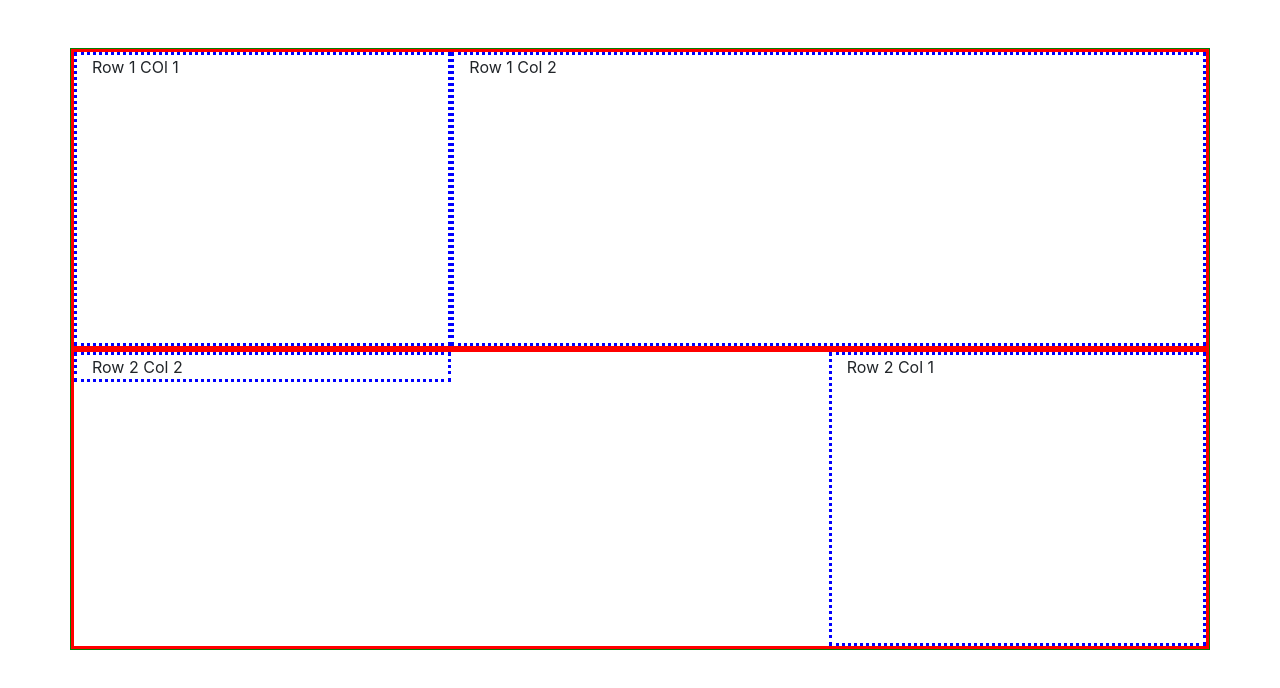
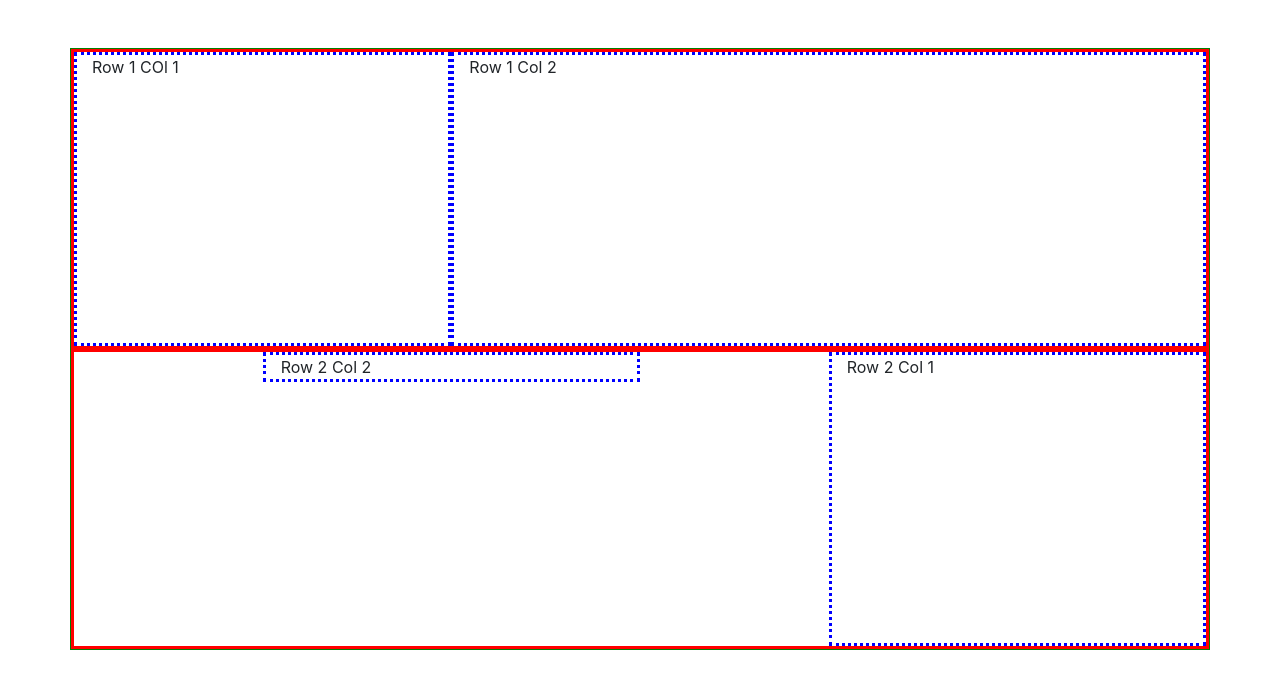
Before and after one commit to johnLitoBardinas/bts4, a plain HTML site: page index.html in a window 1280 px wide. Drawn offline with nearby package versions, Linux system fonts and the light colour scheme.

Commit message:
Finalization of the GRid Playground

```diff
--- a/index.html
+++ b/index.html
@@ -42,7 +42,7 @@
             <div class="col-4 my-col order-md-12">
                 Row 2 Col 1
             </div>
-            <div class="col-4 my-col align-self-start order-md-2">
+            <div class="col-4 offset-md-2 my-col align-self-start order-md-2">
                 Row 2 Col 2
             </div>
         </div>
```
Also changed, not shown: README.MD.
